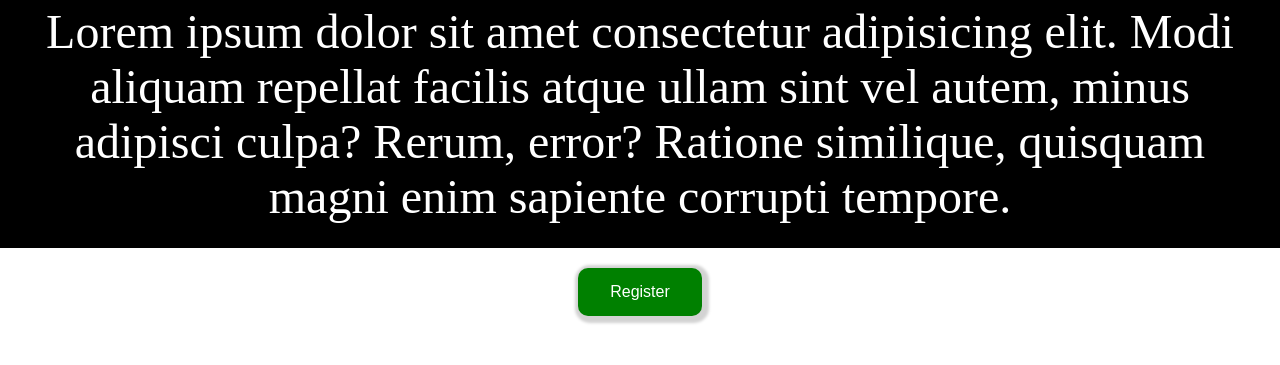
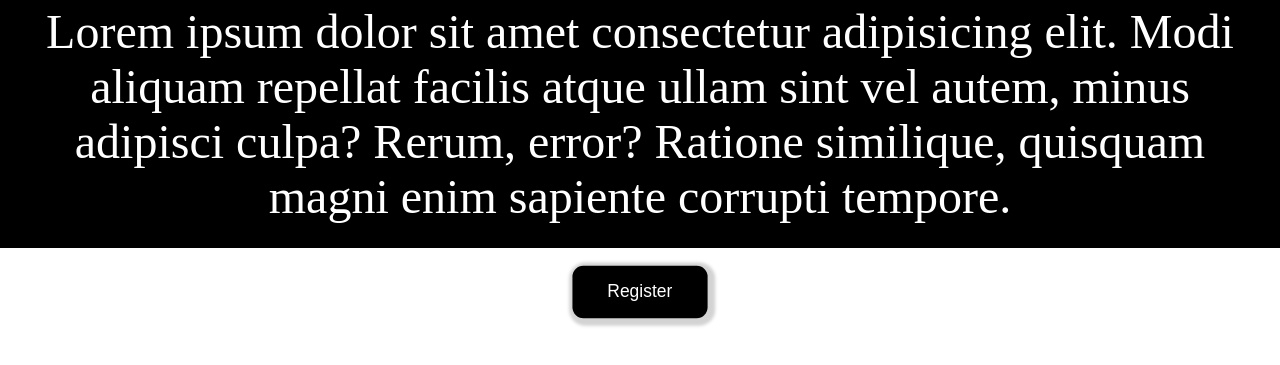
Before and after one commit to petertechy/greet-users, a website: page index.html in a window 1280 px wide. In both pictures the pointer is over the button "Register". Shown: the part 131-496 px from the top of the page. Drawn offline with Linux system fonts and the light colour scheme.

Commit message:
button hover added

```diff
--- a/style.css
+++ b/style.css
@@ -22,9 +22,14 @@ button{
     color: white;
     font-size: 16px;
     box-shadow: 2px 2px 3px 5px lightgray;
+    cursor: pointer;
 }
 div{
     text-align: center;
 
 
 }
+button:hover{
+    background-color: black;
+    transform: scale(1.09);
+}
```
